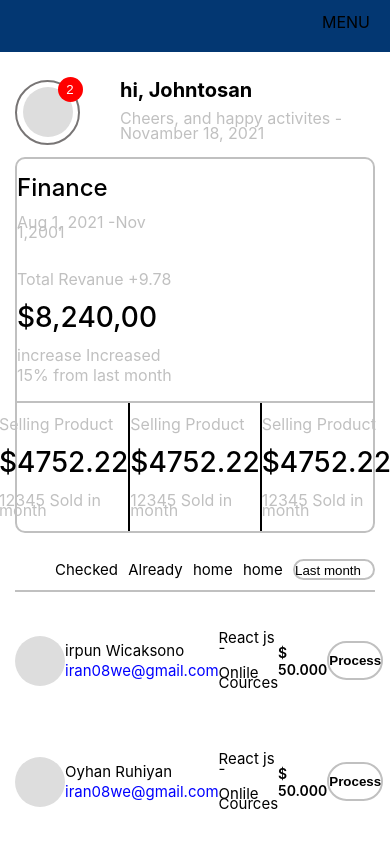
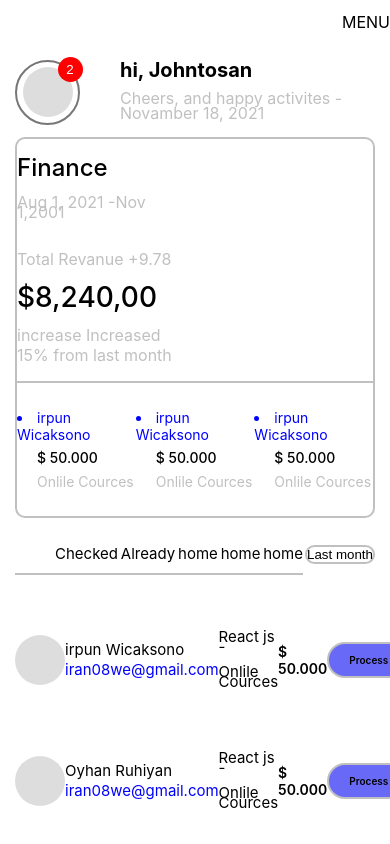
Before and after one commit to webskyneofficiall/webskyne-crm, a Next.js app: page /home in a window 390 px wide. Shown: the top 844 px of the page. Built offline with nearby package versions, Linux system fonts and the light colour scheme.

Commit message:
[DESHBOARD] some css color change

```diff
--- /dev/null
+++ b/components/api/sellingapi.js
@@ -0,0 +1,9 @@
+const Sellingapi = [
+    { price:"$ 50.000",name: 'irpun Wicaksono',desc:"Onlile Cources"},
+    { price:"$ 50.000",name: 'irpun Wicaksono',desc:"Onlile Cources"},
+    { price:"$ 50.000",name: 'irpun Wicaksono',desc:"Onlile Cources"},
+
+];
+
+
+export default Sellingapi
--- a/components/graph/Contantgraph.module.css
+++ b/components/graph/Contantgraph.module.css
@@ -45,20 +45,24 @@
     color: black !important;
 }
 
+.h3 {
+    /* line-height: 0px; */
+    font-size: 28px;
+    font-weight: 500;
+    color: black !important;
+}
+
+
 .graphbottom {
     border-top: 2px solid #C0C0C0;
-    padding: 20px 0px;
+    padding: 10px 0px;
     display: flex;
-    justify-content: center;
+    justify-content: space-evenly;
     align-items: center;
 }
 
-.graphbottom>div {
-    padding: 0px 40px;
-}
-
-.graphbottom>div>p {
-    line-height: 10px;
+.graphbottom>ul>li {
+    /* line-height: px; */
     color: #C0C0C0;
 }
 
@@ -71,11 +75,20 @@
         margin: 0px 0px;
     }
 
-.graphbottom {
+.graphbottom ul{
     padding: 0px 0px;
 }
 
-.graphbottom>div {
-    padding: 0px 0px;
+.graphbottom>ul>li {
+font-size: 14px;
+}
+.h3 {
+    line-height: 30px;
+    font-size: 24px;
+    margin-left: 20px;
+}
+.h4{
+    margin-left: 20px;
+
 }
 }
--- a/components/graph/contantgraph.js
+++ b/components/graph/contantgraph.js
@@ -1,5 +1,5 @@
 import styles from './Contantgraph.module.css'
-
+import Sellingapi from '../api/sellingapi'
 export const Contantgraph = () => {
     return (
         <>
@@ -19,28 +19,14 @@ export const Contantgraph = () => {
                     <div></div>
                 </div>
                 <div className={styles.graphbottom}>
+                    {Sellingapi.map((e, key) => (
+                        <ul key={key}>
+                            <li style={{ listStyle: "disc inside" ,color:"blue"}}>{e.name}</li>
+                            <li className={styles.h3}>{e.price}</li>
+                            <li className={styles.h4}>{e.desc}</li>
 
-
-                    <div>
-                        <p>Selling Product</p>
-                        <p className={styles.h2}>$4752.22</p>
-                        <p>12345 Sold in month</p>
-
-                    </div>
-
-                    <div style={{ borderRight: "2px solid black", borderLeft: "2px solid black" }}>
-                        <p>Selling Product</p>
-                        <p className={styles.h2}>$4752.22</p>
-                        <p>12345 Sold in month</p>
-
-                    </div>
-                    <div>
-                        <p>Selling Product</p>
-                        <p className={styles.h2}>$4752.22</p>
-                        <p>12345 Sold in month</p>
-
-                    </div>
-
+                        </ul>
+                    ))}
                 </div>
             </div>
 
--- a/components/layout.js
+++ b/components/layout.js
@@ -8,11 +8,11 @@ export const Layout = ({ children }) => {
             <Navbar_heading
                 image={
                     <div className={styles.image}>
-                    <button className={styles.icon_button}>
-                        <i className="fa-solid fa-magnifying-glass"></i>
+                        <button className={styles.icon_button}>
+                            <i className="fa-solid fa-magnifying-glass"></i>
 
-                        <span className={styles.icon_button__badge}>2</span>
-                    </button>
+                            <span className={styles.icon_button__badge}>2</span>
+                        </button>
                     </div>
                 }
                 name="hi, Johntosan"
@@ -25,19 +25,21 @@ export const Layout = ({ children }) => {
                 }
             />
             <Contantgraph />
-            <div>
+            <div className={styles.layoutlink}>
                 <ul className={styles.ul}>
                     <li>Checked</li>
                     <li>Already</li>
                     <li>home</li>
                     <li>home</li>
-                    <li><button className={styles.layout_button}>Last month  <i className="fa-solid fa-angle-down"></i></button></li>
+
+                    <li>home</li>
                 </ul>
+                <button className={styles.layout_button}>Last month  <i className="fa-solid fa-angle-down"></i></button>
 
             </div>
             <div>
             </div>
-            {children}
+
 
 
         </>
--- a/components/layoutcomp/checked.js
+++ b/components/layoutcomp/checked.js
@@ -27,7 +27,7 @@ export const Checked = (props) => {
                                     <p >{e.desc}</p>
                                 </li>
                                 <li className={styles.td_price}>{e.price}</li>
-                                <li className={styles.td_button}><button ><div style={{ fontWeight: "600" }}>Process</div></button></li>
+                                <li className={styles.td_button}><span style={{ fontWeight: "600" ,color:"black"}}>Process</span></li>
                         </ul>
                     ))}
 
--- a/styles/Checked.module.css
+++ b/styles/Checked.module.css
@@ -1,6 +1,5 @@
-
 .table {
-    display:  grid;
+    display: grid;
     grid-template-columns: auto auto auto auto auto;
     align-items: center;
     justify-content: space-between;
@@ -15,10 +14,12 @@ padding: 5px 10px;
     border-radius: 10px;
 
 }
-.td_image{
-    border-radius:50%;
+
+.td_image {
+    border-radius: 50%;
 
 }
+
 .image {
     height: 2.3rem;
     width: 2.3rem;
@@ -51,13 +52,16 @@ border-radius: 10px;
     font-size: 24px;
 }
 
-.td_button>button {
+.td_button {
+    color: yellow;
+    background-color: rgb(105, 105, 247);
+    list-style: disc inside;
+    border: 2px solid #C0C0C0;
     padding: 10px 20px;
+    border-radius: 30px;
+}
 
-    border: 2px solid #C0C0C0;
-    background-color: white;
-    border-radius: 20px;
-}
+.td_button>div {}
 
 .td_button>button:focus {
     background-color: blue;
@@ -92,6 +96,7 @@ border-radius: 10px;
         padding: 10px 0px;
 
     }
+
     .td_cources>p {
         font-size: 15px;
         line-height: 10px;
@@ -106,5 +111,9 @@ border-radius: 10px;
         padding: 10px 0px;
 
     }
+    .td_button {
+        list-style:none;
+font-size: 10px;
+    }
 
 }
--- a/styles/Layout.module.css
+++ b/styles/Layout.module.css
@@ -1,11 +1,16 @@
 .ul {
+    width: 80%;
     display: flex;
     justify-content: space-between;
     align-items: center;
     border-bottom: 2px solid #C0C0C0;
 
 }
-
+.layoutlink{
+    display: flex;
+    justify-content: space-between;
+    align-items: center;
+}
 .ul>li {
     font-size: 24px;
     padding: 10px 0px;
@@ -70,6 +75,7 @@
     border-radius: 50%;
     border: 2px solid #787575;
 }
+
 /* End */
 
 
--- a/styles/globals.css
+++ b/styles/globals.css
@@ -30,7 +30,7 @@ a {
 
 .navbar_body {
 
-  color: white;
+  color: black;
   font-family: 'Inter', sans-serif;
   box-sizing: border-box;
 }
@@ -39,46 +39,27 @@ ul.main-menu {
   display: flex;
   justify-content: center;
   align-items: center;
-  padding: 20px 0px;
 }
-i{
-  padding: 0px 6px;
-  font-size: 15px;
-}
-
 
 li {
   list-style-type: none;
 }
 
-
-.navbar_body {
-  background: #033772;
-}
-
-.navbar_row {
-  background: #033772;
-
-}
-
 @media screen and (max-width: 768px) {
   .main-nav .menubar__button {
     display: block !important;
-    color: black;
-    padding: 40px 20px;
     cursor: pointer;
     position: relative;
     z-index: 10037;
-    padding-top: 12px;
+    padding-top: 12px ;
+    padding-left: 15px;
   }
 .menubar__button>div{
   float: right;
 }
   .main-nav ul.menuq2 {
     display: block !important;
-    left: 0;
     z-index: 10007;
-    right: 0;
     padding-bottom: 17px;
     padding-top: 10px;
   }
```
Lines whose indentation alone changed are shown as unchanged.
